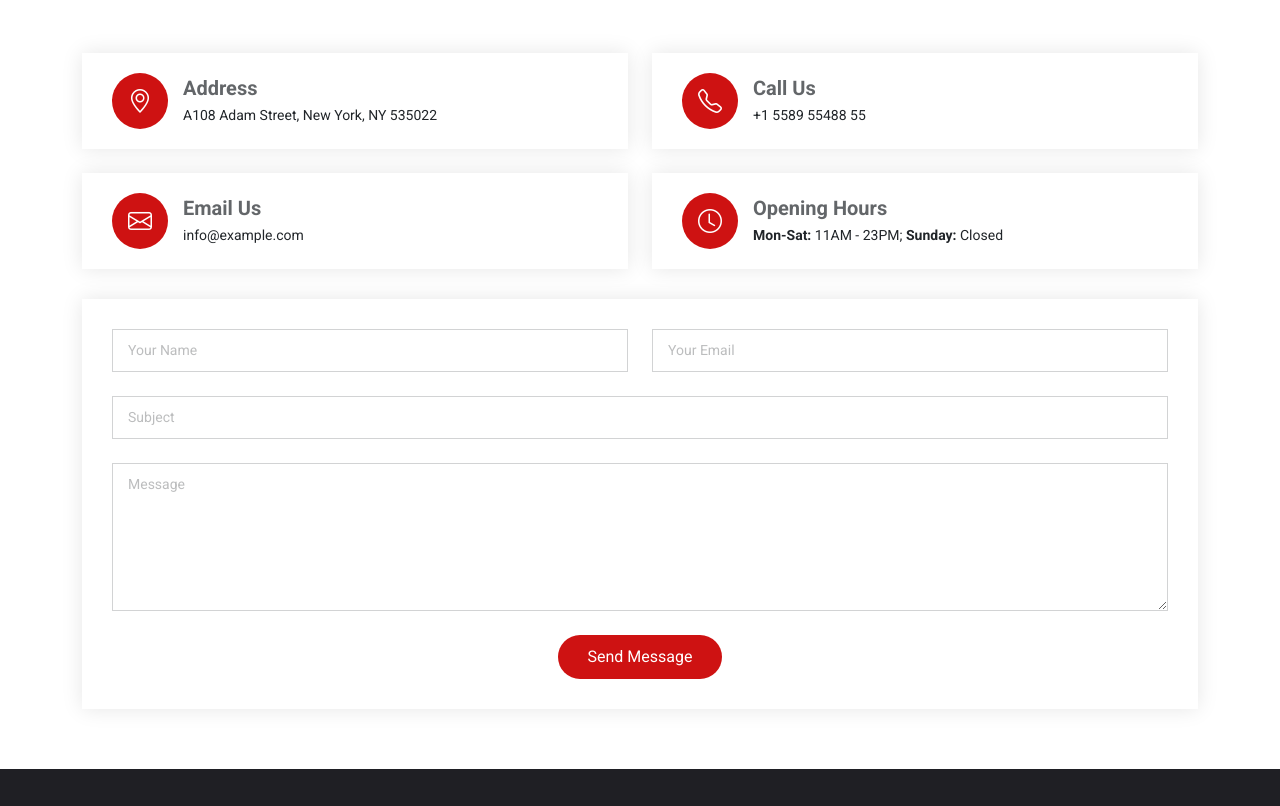
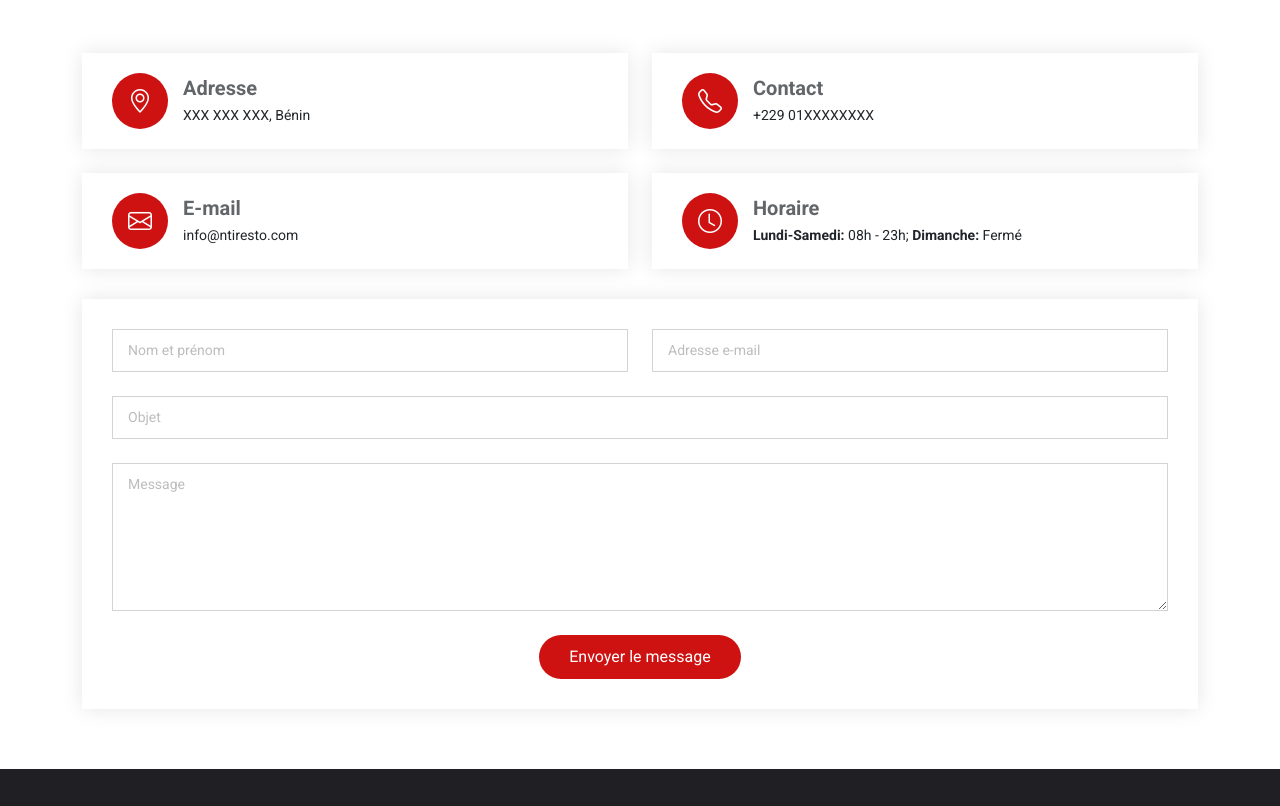
Before and after one commit to iddotahotantcha/nti-resto, a plain HTML site: page index.html in a window 1280 px wide. Shown: the part 8030-8836 px from the top of the page. Drawn offline with Linux system fonts and the light colour scheme; animation ran at ten frames a second.

Commit message:
Mise à jour de la section contact

```diff
--- a/index.html
+++ b/index.html
@@ -1014,7 +1014,7 @@
       <!-- Section Title -->
       <div class="container section-title" data-aos="fade-up">
         <h2>Contact</h2>
-        <p><span>Need Help?</span> <span class="description-title">Contact Us</span></p>
+        <p><span>Besoin de plus d'informations ?</span> <span class="description-title">Contactez-nous</span></p>
       </div><!-- End Section Title -->
 
       <div class="container" data-aos="fade-up" data-aos-delay="100">
@@ -1029,8 +1029,8 @@
             <div class="info-item d-flex align-items-center" data-aos="fade-up" data-aos-delay="200">
               <i class="icon bi bi-geo-alt flex-shrink-0"></i>
               <div>
-                <h3>Address</h3>
-                <p>A108 Adam Street, New York, NY 535022</p>
+                <h3>Adresse</h3>
+                <p>XXX XXX XXX, Bénin</p>
               </div>
             </div>
           </div><!-- End Info Item -->
@@ -1039,8 +1039,8 @@
             <div class="info-item d-flex align-items-center" data-aos="fade-up" data-aos-delay="300">
               <i class="icon bi bi-telephone flex-shrink-0"></i>
               <div>
-                <h3>Call Us</h3>
-                <p>+1 5589 55488 55</p>
+                <h3>Contact</h3>
+                <p>+229 01XXXXXXXX</p>
               </div>
             </div>
           </div><!-- End Info Item -->
@@ -1049,8 +1049,8 @@
             <div class="info-item d-flex align-items-center" data-aos="fade-up" data-aos-delay="400">
               <i class="icon bi bi-envelope flex-shrink-0"></i>
               <div>
-                <h3>Email Us</h3>
-                <p>info@example.com</p>
+                <h3>E-mail</h3>
+                <p>info@ntiresto.com</p>
               </div>
             </div>
           </div><!-- End Info Item -->
@@ -1059,8 +1059,8 @@
             <div class="info-item d-flex align-items-center" data-aos="fade-up" data-aos-delay="500">
               <i class="icon bi bi-clock flex-shrink-0"></i>
               <div>
-                <h3>Opening Hours<br></h3>
-                <p><strong>Mon-Sat:</strong> 11AM - 23PM; <strong>Sunday:</strong> Closed</p>
+                <h3>Horaire<br></h3>
+                <p><strong>Lundi-Samedi:</strong> 08h - 23h; <strong>Dimanche:</strong> Fermé</p>
               </div>
             </div>
           </div><!-- End Info Item -->
@@ -1071,15 +1071,15 @@
           <div class="row gy-4">
 
             <div class="col-md-6">
-              <input type="text" name="name" class="form-control" placeholder="Your Name" required="">
+              <input type="text" name="name" class="form-control" placeholder="Nom et prénom" required="">
             </div>
 
             <div class="col-md-6 ">
-              <input type="email" class="form-control" name="email" placeholder="Your Email" required="">
+              <input type="email" class="form-control" name="email" placeholder="Adresse e-mail" required="">
             </div>
 
             <div class="col-md-12">
-              <input type="text" class="form-control" name="subject" placeholder="Subject" required="">
+              <input type="text" class="form-control" name="subject" placeholder="Objet" required="">
             </div>
 
             <div class="col-md-12">
@@ -1087,11 +1087,11 @@
             </div>
 
             <div class="col-md-12 text-center">
-              <div class="loading">Loading</div>
+              <div class="loading">En cours</div>
               <div class="error-message"></div>
-              <div class="sent-message">Your message has been sent. Thank you!</div>
+              <div class="sent-message">Votre message a été envoyé. Merci bien!</div>
 
-              <button type="submit">Send Message</button>
+              <button type="submit">Envoyer le message</button>
             </div>
 
           </div>
```
